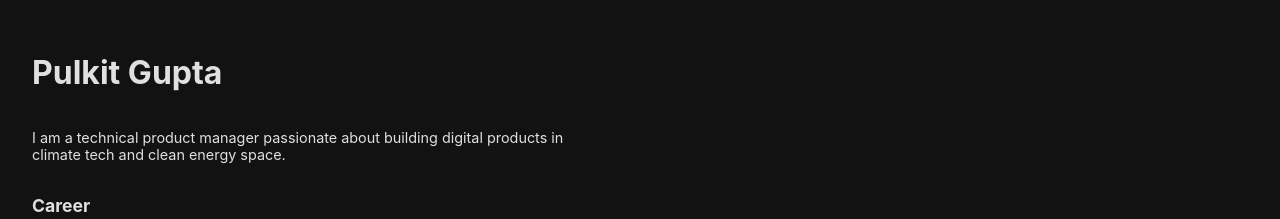
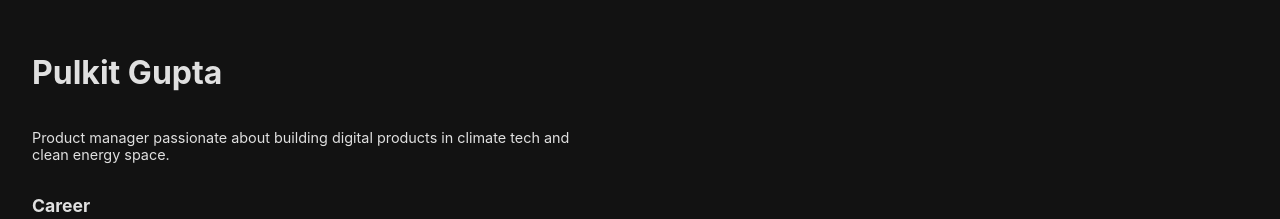
Before and after one commit to gpulkitg/gpulkitg.github.io, a plain HTML site: page index.html in a window 1280 px wide. Shown: the top 219 px of the page. Drawn offline with Linux system fonts and the light colour scheme.

Commit message:
Docs: Update bio

```diff
--- a/index.html
+++ b/index.html
@@ -12,7 +12,7 @@
     <header class="fade-in">
         <h1 class="title">Pulkit Gupta</h1>
         <div class="bio">
-                <p class="bio-text">I am a technical product manager passionate about building digital products in climate tech and clean energy space.</p>
+                <p class="bio-text">Product manager passionate about building digital products in climate tech and clean energy space.</p>
                 <h3>Career</h3>
                 <div class="timeline education-timeline">
                     <div class="timeline-item">
```
